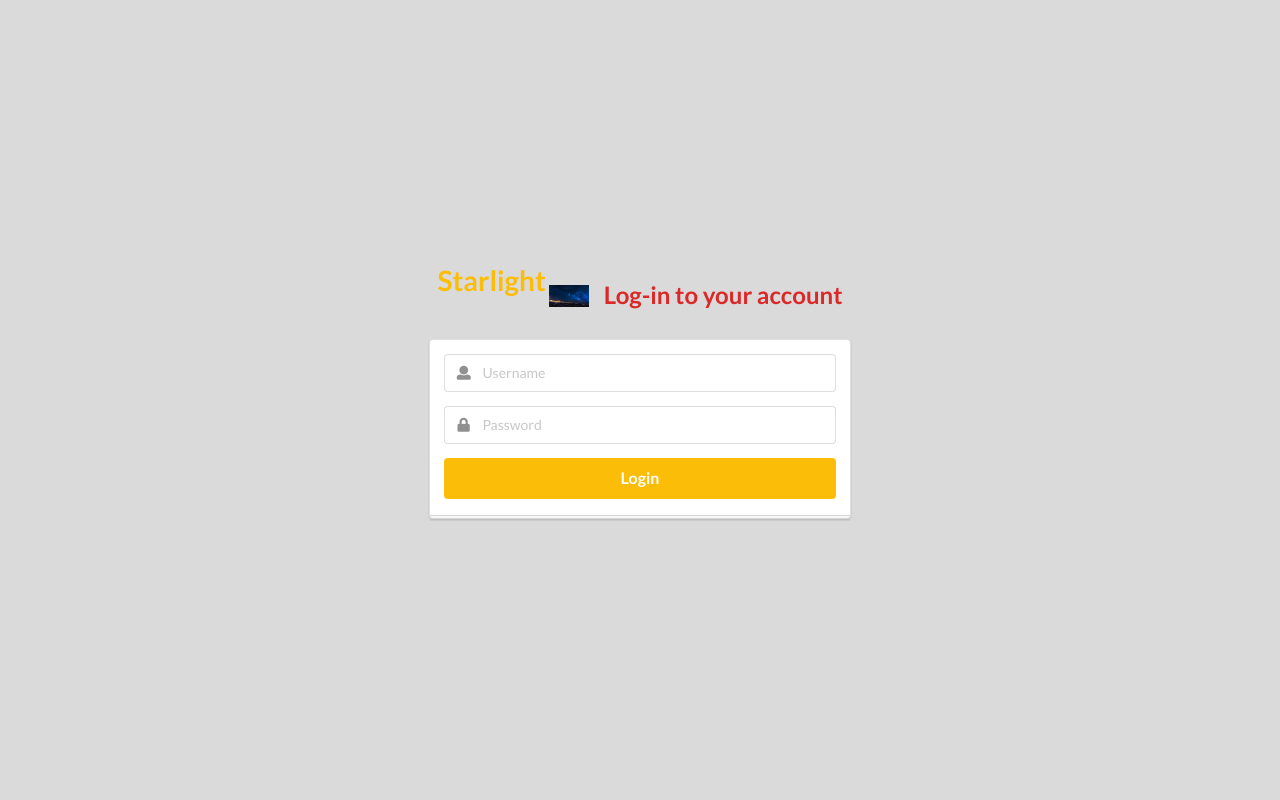
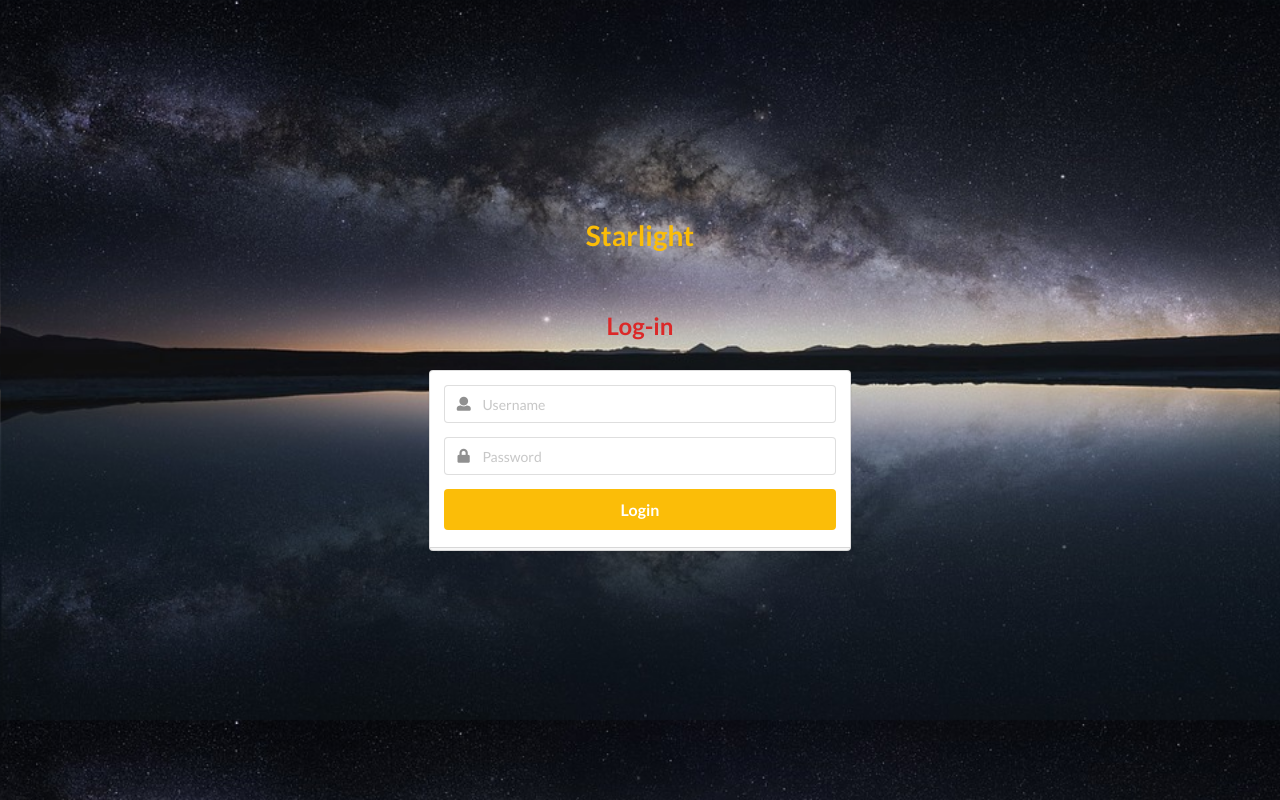
Before and after one commit to savoirfairelinux/starlight, a Django app: template starlight/templates/login.html in a window 1280 px wide. Run offline with Django 3.2, Linux system fonts and the light colour scheme; the template is opened without the code that fills it, so the values that code supplies are empty; some libraries are stand-ins or nearby versions.

```diff
--- a/starlight/templates/login.html
+++ b/starlight/templates/login.html
@@ -13,27 +13,26 @@
         {% trans "Starlight" %}
     </div>
 </h1>
-
+<br> </br>
 <h2 class="ui red image header">
-    <img src="{% static 'images/starlight-background.jpeg' %}" class="ui large image">
     <div class="content">
-        {% trans "Log-in to your account" %}
+        {% trans "Log-in" %}
     </div>
 </h2>
 
 {% if not user.username %}
 <form method="post" action='' class="ui large form"
-    data-username-empty-msg="{% trans 'Please enter a username' %}"
-    data-password-empty-msg="{% trans 'Please enter a password' %}"
-    data-password-min-length-msg="{% trans 'Your password must be at least {ruleValue} characters' %}"
-    >
+      data-username-empty-msg="{% trans 'Please enter a username' %}"
+      data-password-empty-msg="{% trans 'Please enter a password' %}"
+      data-password-min-length-msg="{% trans 'Your password must be at least {ruleValue} characters' %}">
     {% csrf_token%}
     <div class="ui error message"></div>
     <div class="ui stacked segment">
         <div class="field">
             <div class="ui left icon input">
                 <i class="user icon"></i>
-                <input id="id_username" maxlength="254" name="username" type="text" placeholder="Username" pb-role="username">
+                <input id="id_username" maxlength="254" name="username" type="text" placeholder="Username"
+                       pb-role="username">
             </div>
         </div>
         <div class="field">
@@ -56,7 +55,7 @@
 </script>
 
 {% else %}
-    <p>{% trans "Connect" %}é</p>
+<p>{% trans "Connect" %}é</p>
 {% endif %}
 
 {% endblock %}
--- a/starlight/templates/login_style.html
+++ b/starlight/templates/login_style.html
@@ -6,7 +6,7 @@
 <head>
     <meta charset="UTF-8">
     <title>
-        {% block title %}{% trans "Sous-Chef" %}{% endblock %}
+        {% block title %}{% trans "Starlight" %}{% endblock %}
     </title>
 
     <link href="https://cdnjs.cloudflare.com/ajax/libs/semantic-ui/2.1.8/semantic.min.css" rel="stylesheet">
@@ -15,7 +15,8 @@
 
     <style type="text/css">
         body {
-          background-color: #DADADA;
+          background: url('starlight/static/images/starlight-background.png');
+          background-size: 100% auto;
         }
         body > .grid {
           height: 100%;
@@ -27,13 +28,11 @@
           max-width: 450px;
         }
 
-
-
-
     </style>
 </head>
 
 <body>
+
 <div class="ui middle aligned center aligned grid">
 
     <div class="column">
@@ -48,5 +47,4 @@
 <script src="{% static 'js/sous-chef.js' %}" type="application/javascript"></script>
 </body>
 
-
 </html>
```
Also changed, not shown: starlight/settings.py (line endings or trailing spaces), starlight/static/images/starlight-background.jpeg (deleted), starlight/static/images/starlight-background.png (added).
